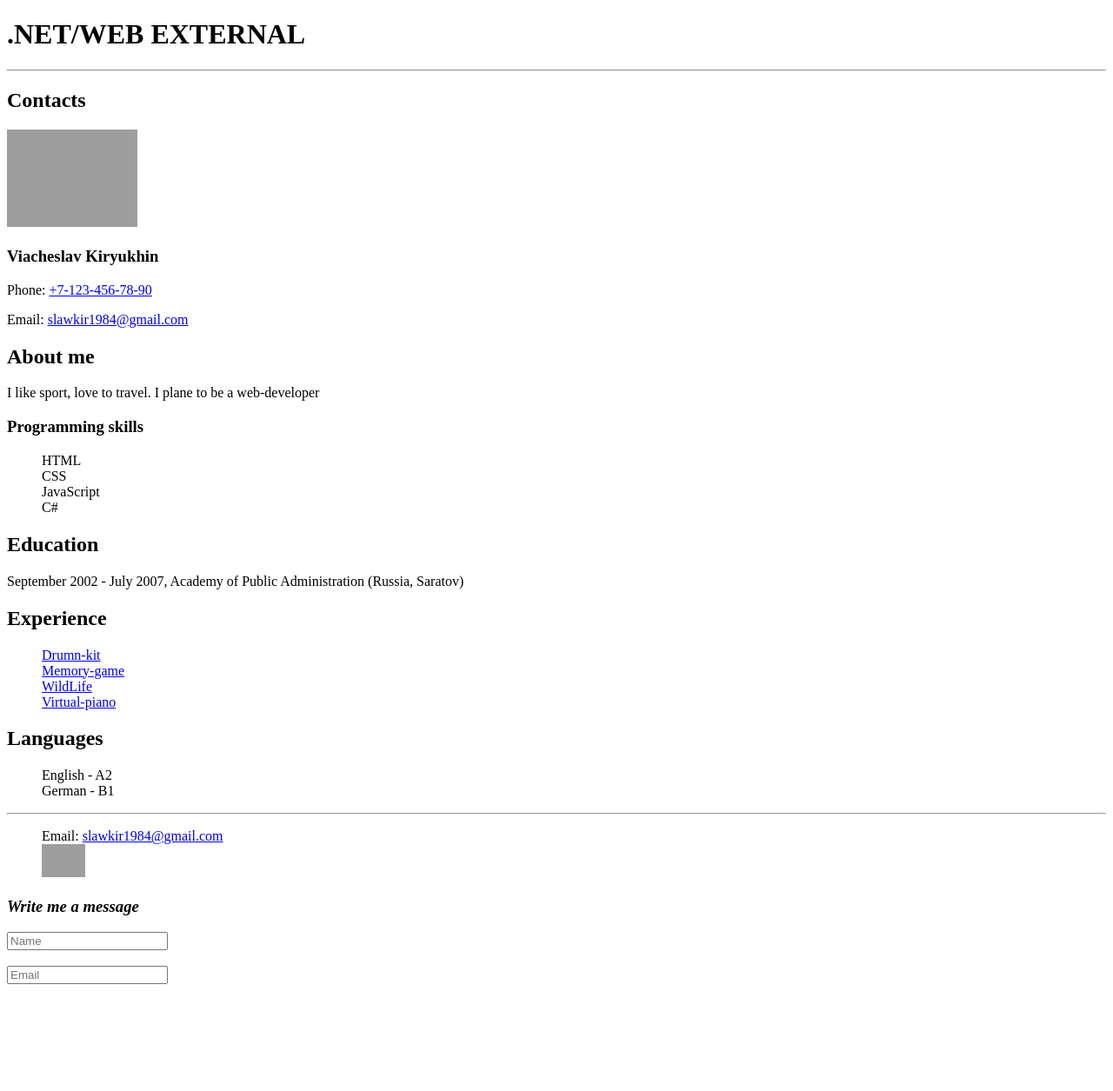
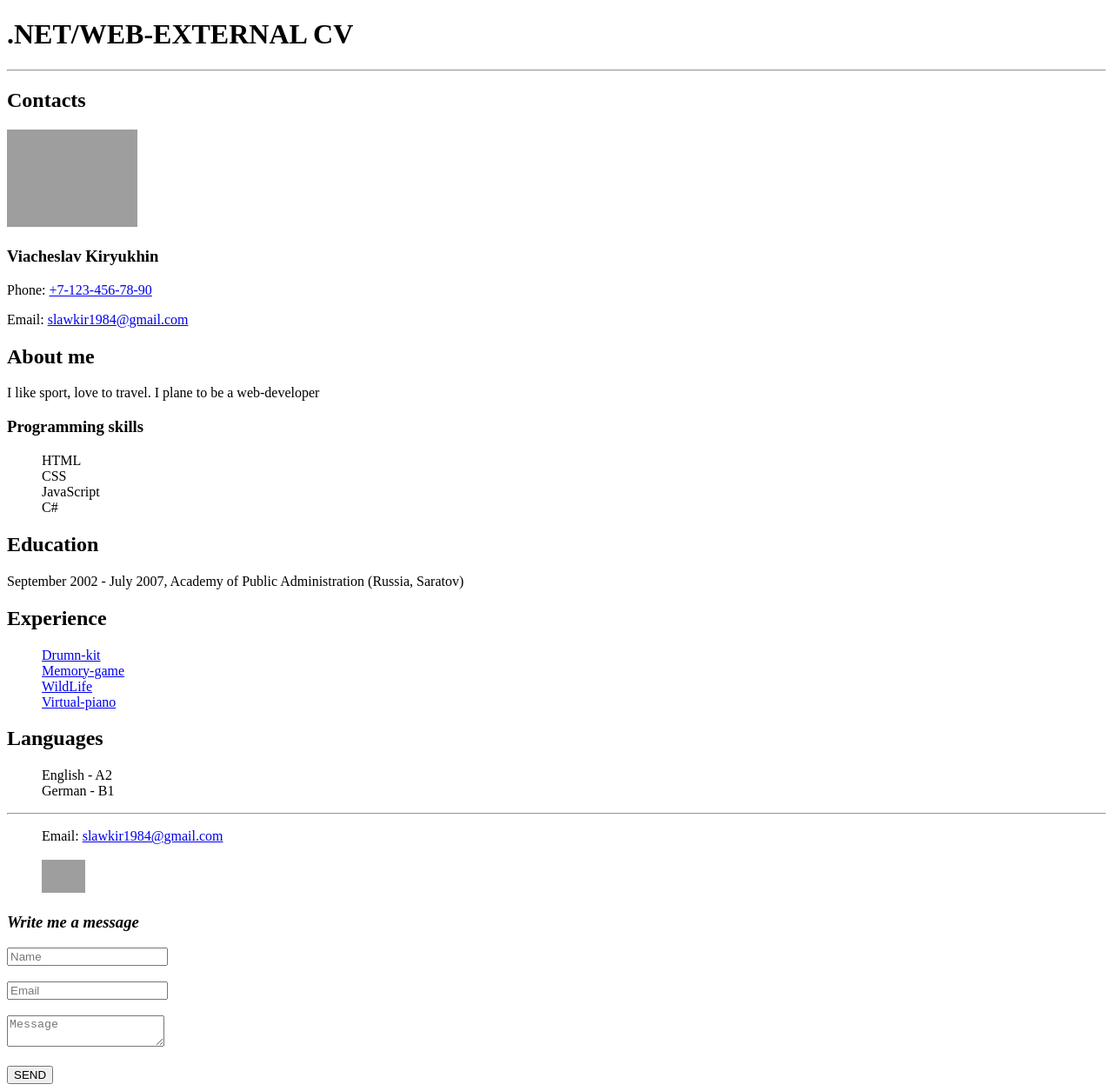
Before and after one commit to slawkir/.NET_WEB_Training_tasks, a plain HTML site: page Task 5/index.html in a window 1280 px wide. Shown: the whole page at 87% size. Before the commit the page ends 1140 px from the top, so only its background shows below. Drawn offline with Linux system fonts and the light colour scheme; grey boxes are pictures that could not be loaded.

Commit message:
Update index.html

```diff
--- a/Task 5/index.html
+++ b/Task 5/index.html
@@ -10,7 +10,7 @@
 
 <body>
   <header>
-    <h1>.NET/WEB EXTERNAL</h1>
+    <h1>.NET/WEB-EXTERNAL CV</h1>
     <hr>
   </header>
   <main>
@@ -57,14 +57,15 @@
     </section>
     <footer>
       <ul type="none">
-        <li>Email: <a href="mailto: slawkir1984@gmail.com">slawkir1984@gmail.com</a></li>
+        <li>Email: <a href="mailto: slawkir1984@gmail.com">slawkir1984@gmail.com</a></li><br>
         <li><a href="https://github.com/slawkir"><img src="https://pngimg.com/uploads/github/github_PNG53.png"
               alt="github" width="50"></a></li>
       </ul>
       <h3><i>Write me a message</i></h3>
       <form action="#">
         <input placeholder="Name"><br><br>
-        <input placeholder="Email">
+        <input placeholder="Email"><br><br><textarea placeholder="Message" required></textarea><br><br>
+        <input type="submit" value="SEND">
       </form>
     </footer>
   </main>
```
